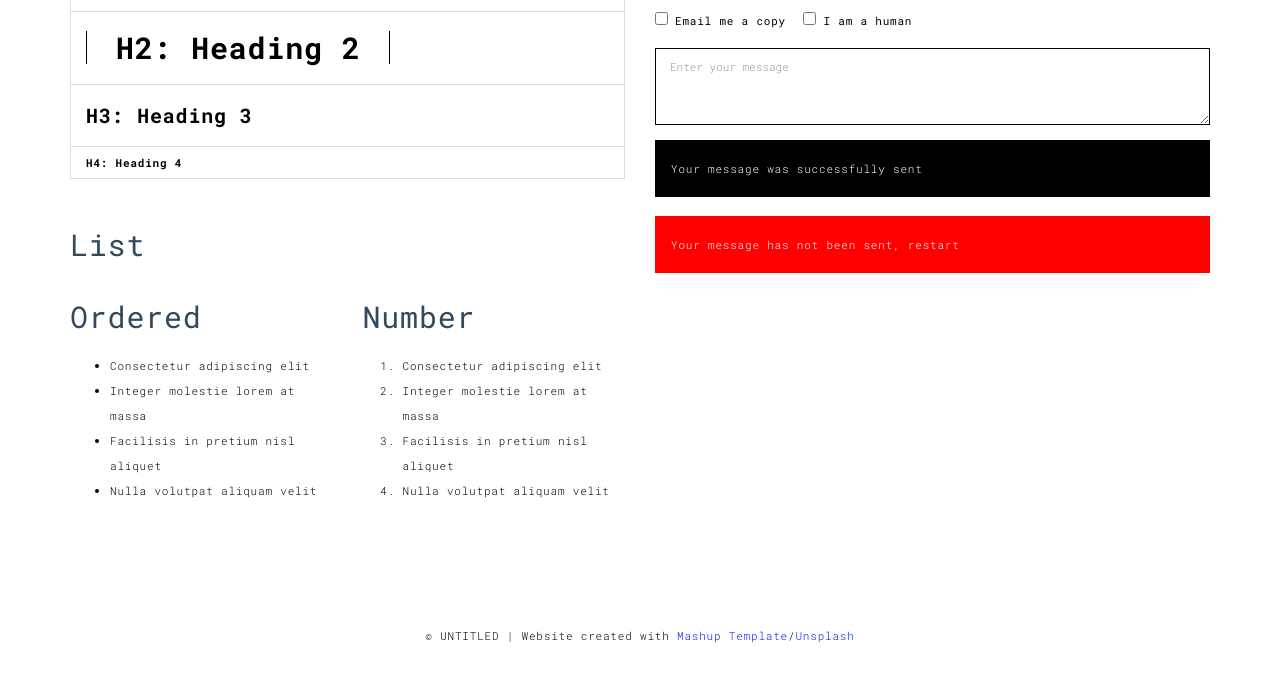
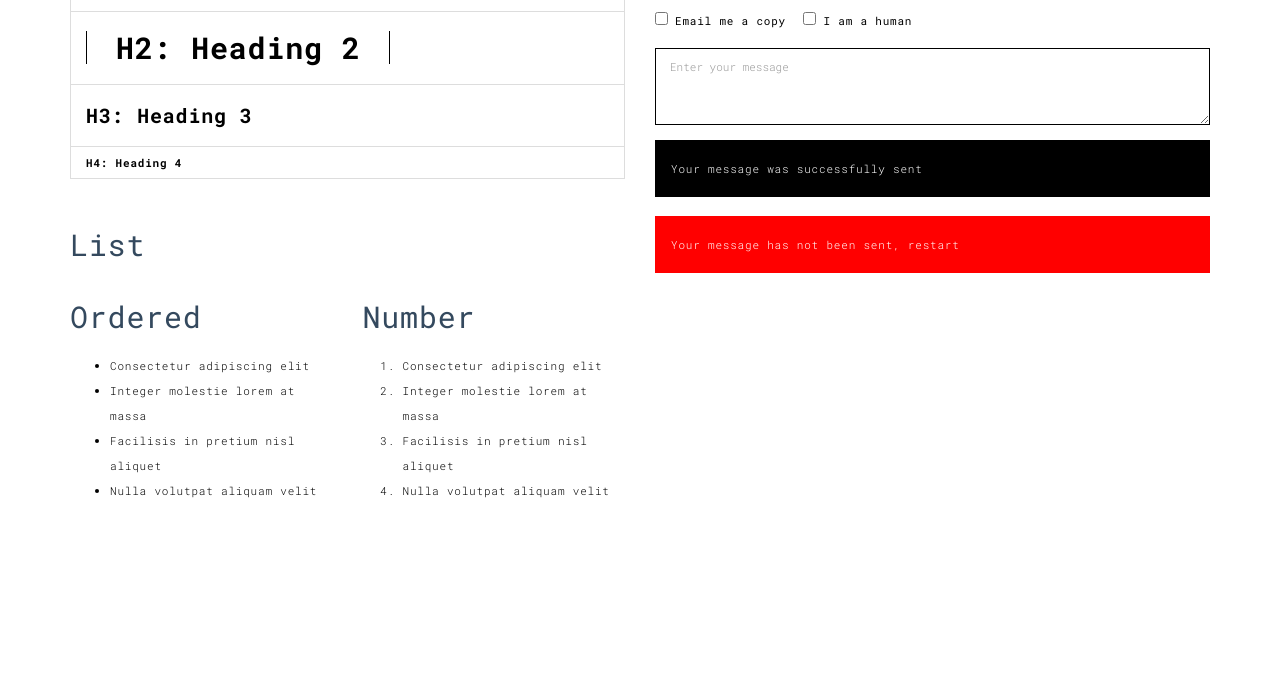
Before and after one commit to polpokpol/Who-I-am, a plain HTML site: page components.html in a window 1280 px wide. Shown: the part 826-1499 px from the top of the page. After the commit the page ends 1460 px from the top, so only its background shows below. Drawn offline with Linux system fonts and the light colour scheme.

Commit message:
Update components.html

```diff
--- a/components.html
+++ b/components.html
@@ -231,7 +231,7 @@
   <div class="container">
     <div class="row">
       <div class="col-xs-12">
-        <p>© UNTITLED | Website created with <a href="http://www.mashup-template.com/" title="Create website with free html template">Mashup Template</a>/<a href="https://www.unsplash.com/" title="Beautiful Free Images">Unsplash</a></p>
+<!--         <p>© UNTITLED | Website created with <a href="http://www.mashup-template.com/" title="Create website with free html template">Mashup Template</a>/<a href="https://www.unsplash.com/" title="Beautiful Free Images">Unsplash</a></p> -->
       </div>
     </div>
   </div>
```
